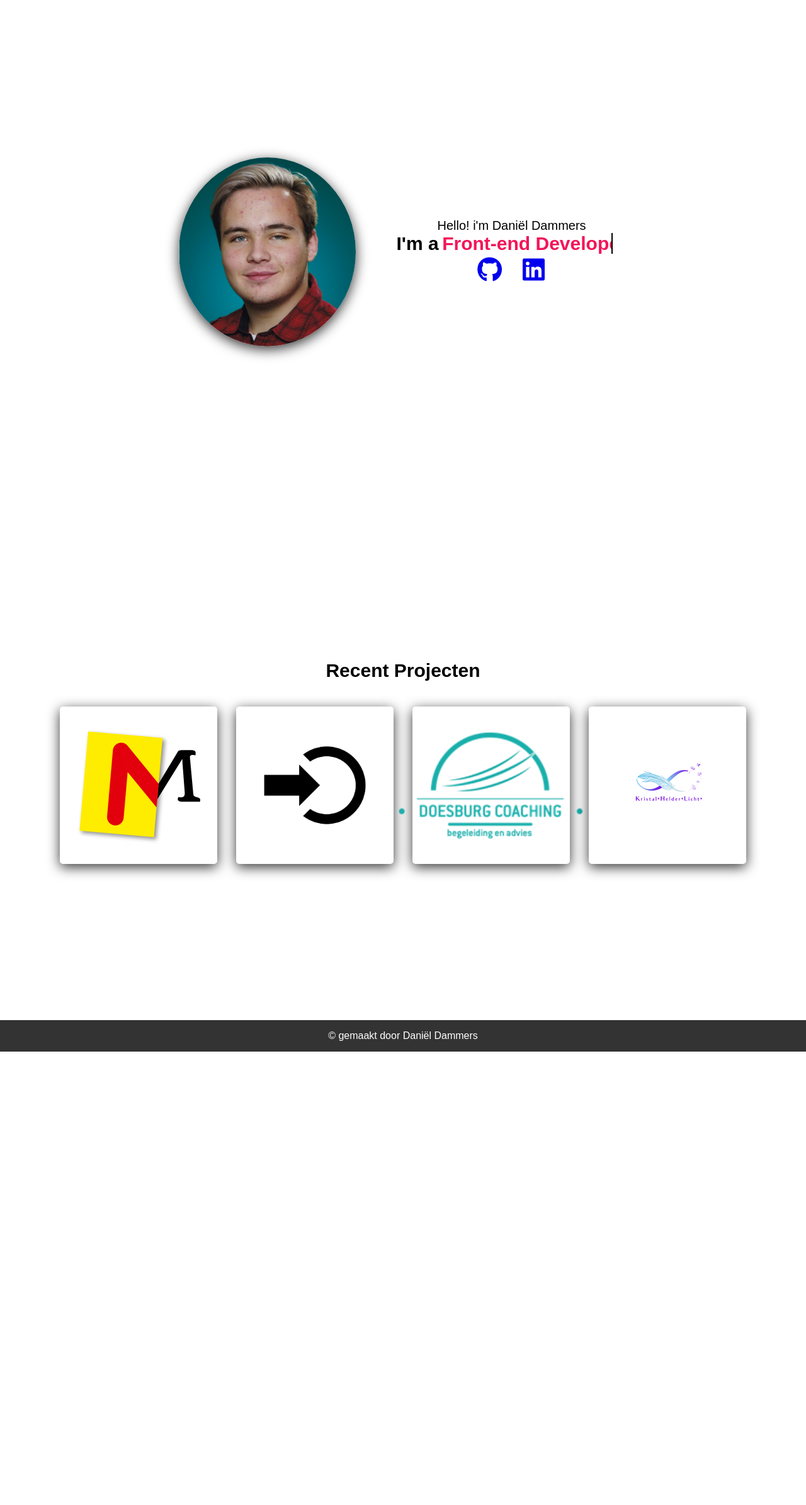
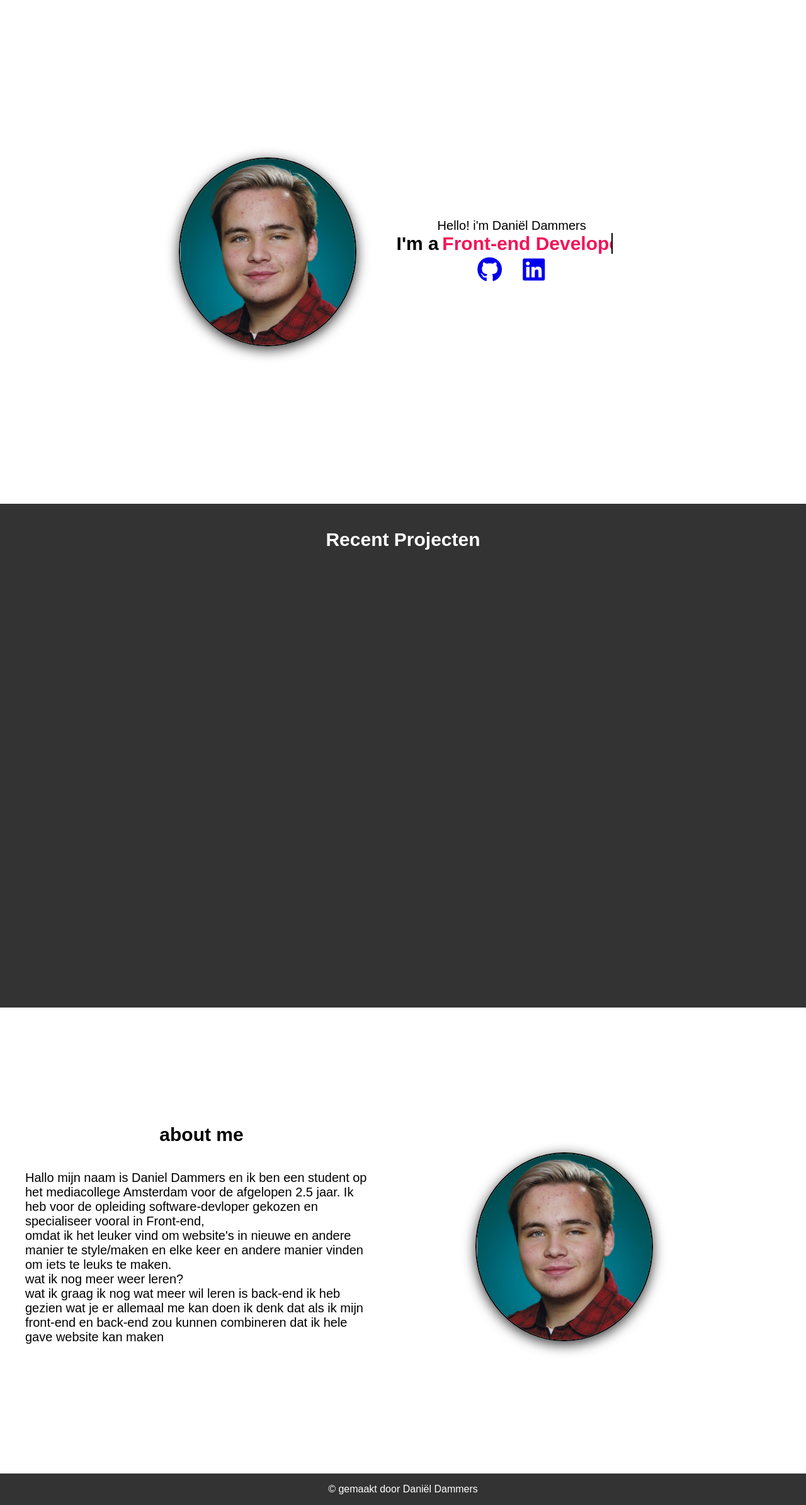
Before and after one commit to DDammers-MA/portfolio, a PHP site: page / in a window 1280 px wide. Shown: the part 80-2470 px from the top of the page at 63% size. Before the commit the page ends 1750 px from the top, so only its background shows below. Run offline with PHP 8.4, Linux system fonts and the light colour scheme; data that the repository does not hold is empty; a stand-in replaces the project's code that opens the database connection; some libraries are stand-ins or nearby versions.

Commit message:
small update

```diff
--- a/css/style.css
+++ b/css/style.css
@@ -57,9 +57,40 @@ body {
   padding: 1rem;
 }
 
+.container .text {
+  position: relative;
+  color: #F31559;
+  font-size: 3rem;
+  font-weight: 600;
+}
+
+.container .text.first__text {
+  color: black;
+}
+
+.text.second__text::before {
+  content: "";
+  position: absolute;
+  top: 0;
+  left: 0;
+  height: 100%;
+  width: 100%;
+  background: white;
+  border-left: 0.2rem solid black;
+  animation: animate 4s steps(12) infinite;
+}
+
+@keyframes animate {
+  40%, 60% {
+    left: 100%;
+  }
+  100% {
+    left: 0;
+  }
+}
 .main {
   flex-grow: 1;
-  overflow: auto;
+  overflow: hidden;
 }
 .main__article {
   flex-grow: 2;
@@ -73,6 +104,7 @@ body {
   border-radius: 1rem;
   box-shadow: 0 0.5rem 2rem 0 rgba(0, 0, 0, 0.8);
   object-fit: contain;
+  border: 0.2rem solid rgb(0, 0, 0);
   border-radius: 50%;
 }
 .main__text {
@@ -106,50 +138,23 @@ body {
   height: 90vh;
 }
 
-.container .text {
-  position: relative;
-  color: #F31559;
-  font-size: 3rem;
-  font-weight: 600;
-}
-
-.container .text.first__text {
-  color: black;
-}
-
-.text.second__text::before {
-  content: "";
-  position: absolute;
-  top: 0;
-  left: 0;
-  height: 100%;
-  width: 100%;
-  background: white;
-  border-left: 0.2rem solid black;
-  animation: animate 4s steps(12) infinite;
-}
-
-@keyframes animate {
-  40%, 60% {
-    left: 100%;
-  }
-  100% {
-    left: 0;
-  }
-}
 .Projecten {
   min-height: 100vh;
   margin-bottom: 2rem; /* Add margin to create space between Projecten and the footer */
   height: auto;
-  display: flex;
-  align-items: center;
-  justify-content: center;
   flex-direction: column;
+}
+.Projecten--main {
+  color: white;
+  background: #333;
 }
 .Projecten__title {
   padding: 2rem;
   padding-top: 4rem;
   font-size: 150%;
+  display: flex;
+  align-items: center;
+  justify-content: center;
 }
 .Projecten__ul {
   gap: 3rem;
@@ -165,11 +170,13 @@ body {
   align-items: center;
   justify-content: center;
   flex-direction: column;
+  background: white;
   height: 25rem;
   width: 25rem;
   box-shadow: 0 0.5rem 2rem 0 rgba(0, 0, 0, 0.8);
   border-radius: 0.5rem;
   transition: all 0.2s;
+  border: 0.2rem solid rgb(0, 0, 0);
 }
 .Projecten__li:hover {
   cursor: pointer;
@@ -185,6 +192,55 @@ body {
 }
 .Projecten__img {
   height: 20rem;
+}
+
+.aboutMe {
+  height: 90vh;
+  display: flex;
+  align-items: center;
+  justify-content: flex-start;
+}
+.aboutMe__left {
+  display: flex;
+  align-items: center;
+  justify-content: center;
+  flex-direction: column;
+  width: 50%;
+}
+.aboutMe__title {
+  display: flex;
+  align-items: center;
+  justify-content: center;
+  width: 100%;
+}
+.aboutMe__text {
+  display: flex;
+  align-items: center;
+  justify-content: center;
+  padding: 4rem;
+}
+.aboutMe__right {
+  width: 40%;
+  display: flex;
+  align-items: center;
+  justify-content: center;
+  flex-direction: column;
+}
+.aboutMe__list {
+  list-style: none;
+  display: flex;
+  align-items: center;
+  justify-content: center;
+  flex-wrap: wrap;
+  gap: 2rem;
+}
+.aboutMe__items {
+  display: flex;
+  align-items: center;
+  justify-content: center;
+  height: 10rem;
+  aspect-ratio: 1/1;
+  background: black;
 }
 
 .footer {
--- a/index.html
+++ /dev/null
@@ -1,66 +0,0 @@
-<!DOCTYPE html>
-<html lang="en">
-
-<head>
-    <meta charset="UTF-8">
-    <meta name="viewport" content="width=device-width, initial-scale=1.0">
-    <script src="https://kit.fontawesome.com/e0075003b5.js" crossorigin="anonymous"></script>
-    <link rel="stylesheet" href="css/style.css">
-    <title>Document</title>
-</head>
-
-<body>
-    <header class="header">
-        <nav class="header__nav">
-            <ul class="header__ul">
-                <li class="header__li header__li--home"><a class="header__link" href="./index.html">Home</a></li>
-                <li class="header__li"><a class="header__link" href="./projecten.php">Projecten</a></li>
-                <li class="header__li"><a class="header__link" href="">About me</a></li>
-                <li class="header__li header__li"><a class="header__link header__link--contact" href="">contact</a></li>
-
-            </ul>
-        </nav>
-    </header>
-
-    <main class="main">
-        <article class="main__article">
-
-            <img class="main__img" src="img/foto Daniel (2).jpg" alt="">
-
-
-            <div class="main__text">
-                <p>Hello! i'm Daniël Dammers</p>
-                <ul class="container">
-                    <span class="text first__text">I'm a</span>
-                    <span class="text second__text">Front-end Developer </span>
-                </ul>
-
-                <ul class="main__socials">
-                    <li class="main__social"><a target="_blank" href="https://github.com/DDammers-MA"><i class="fa-brands fa-github fa-2xl"></i></a></li>
-                    <li class="main__social"><a target="_blank" href="https://www.linkedin.com/in/dani%C3%ABl-d-17093a23b/"><i class="fa-brands fa-linkedin fa-2xl"></i></a></li>
-                </ul>
-
-            </div>
-
-
-        </article>
-
-        <article class="Projecten">
-            <h3 class="Projecten__title">Recent Projecten</h3>
-
-            <ul class="Projecten__ul">
-                <li class="Projecten__li"><img class="Projecten__img" src="img/Markant.png" alt=""></li>
-                <li class="Projecten__li"><img class="Projecten__img" src="img/inputoutput.png" alt=""></li>
-                <li class="Projecten__li"><img class="Projecten__img" src="img/doesburg_coaching.png" alt=""></li>
-                <li class="Projecten__li"><img class="Projecten__img" src="img/Kristal_Helder_licht.png" alt=""></li>
-
-            </ul>
-        </article>
-    </main>
-
-    <footer class="footer">
-        <p>&copy; gemaakt door Daniël Dammers</p>
-    </footer>
-</body>
-
-</html>
--- /dev/null
+++ b/index.php
@@ -0,0 +1,97 @@
+<?php
+require 'config.php';
+require 'function.php';
+$connection = dbConnect();
+
+$sql = "SELECT id, naam, img FROM projecten LIMIT 4"; // Use the correct table name 'projecten'
+$stmt = $connection->prepare($sql);
+$stmt->execute();
+$projects = $stmt->fetchAll(PDO::FETCH_ASSOC);
+?>
+
+<!DOCTYPE html>
+<html lang="en">
+
+<head>
+    <meta charset="UTF-8">
+    <meta name="viewport" content="width=device-width, initial-scale=1.0">
+    <script src="https://kit.fontawesome.com/e0075003b5.js" crossorigin="anonymous"></script>
+    <link rel="stylesheet" href="css/style.css">
+    <title>Document</title>
+</head>
+
+<body>
+    <header class="header">
+        <nav class="header__nav">
+            <ul class="header__ul">
+                <li class="header__li header__li--home"><a class="header__link" href="./index.php">Home</a></li>
+                <li class="header__li"><a class="header__link" href="./projecten.php">Projecten</a></li>
+                <li class="header__li"><a class="header__link" href="#AboutMe">About me</a></li>
+                <li class="header__li header__li"><a class="header__link header__link--contact" href="">contact</a></li>
+
+            </ul>
+        </nav>
+    </header>
+
+    <main class="main">
+        <article class="main__article">
+
+            <img class="main__img" src="img/foto Daniel (2).jpg" alt="">
+
+
+            <div class="main__text">
+                <p>Hello! i'm Daniël Dammers</p>
+                <ul class="container">
+                    <span class="text first__text">I'm a</span>
+                    <span class="text second__text">Front-end Developer </span>
+                </ul>
+
+                <ul class="main__socials">
+                    <li class="main__social"><a target="_blank" href="https://github.com/DDammers-MA"><i class="fa-brands fa-github fa-2xl"></i></a></li>
+                    <li class="main__social"><a target="_blank" href="https://www.linkedin.com/in/dani%C3%ABl-d-17093a23b/"><i class="fa-brands fa-linkedin fa-2xl"></i></a></li>
+                </ul>
+
+            </div>
+
+
+        </article>
+
+        <article class="Projecten Projecten--main">
+            <h3 class="Projecten__title">Recent Projecten</h3>
+
+            <ul class="Projecten__ul">
+            <?php foreach ($projects as $project): ?>
+        <li class="Projecten__li">
+            <a class="Projecten__Link" href="project.php?id=<?php echo $project['id']; ?>"> <!-- Add a link to the project detail page -->
+                <img class="Projecten__img" src="<?php echo $project['img']; ?>" alt="hallo">
+                <?php echo $project['naam']; ?>
+            </a>
+        </li>
+    <?php endforeach; ?>
+            </ul>
+        </article>
+
+        <article id="AboutMe" class="aboutMe">
+         <section class="aboutMe__left">
+            <h2 class="aboutMe__title"> about me</h1>
+                <p class="aboutMe__text">
+                    Hallo mijn naam is Daniel Dammers en ik ben een student op het mediacollege Amsterdam voor de afgelopen 2.5 jaar. Ik heb voor de opleiding software-devloper gekozen en specialiseer vooral in Front-end,<br>
+                    omdat ik het leuker vind om website's in nieuwe en andere manier te style/maken en elke keer en andere manier vinden om iets te leuks te maken. <br>
+                    wat ik nog meer weer leren?<br>
+                    wat ik graag ik nog wat meer wil leren is back-end ik heb gezien wat je er allemaal me kan doen ik denk dat als ik mijn front-end en back-end zou kunnen combineren dat ik hele gave website kan maken
+                </p>
+         </section>
+
+         <section class="aboutMe__right">
+            <img class="main__img" src="img/foto Daniel (2).jpg" alt="">
+         </section>
+        </article>
+    </main>
+
+    <footer class="footer">
+        <p>&copy; gemaakt door Daniël Dammers</p>
+
+    </footer>
+</body>
+
+</html>
--- a/project.php
+++ b/project.php
@@ -26,7 +26,7 @@ $project = $stmt->fetch(PDO::FETCH_ASSOC);
 <header class="header">
         <nav class="header__nav">
             <ul class="header__ul">
-                <li class="header__li header__li--home"><a class="header__link" href="./index.html">Home</a></li>
+                <li class="header__li header__li--home"><a class="header__link" href="./index.php">Home</a></li>
                 <li class="header__li"><a class="header__link" href="./projecten.php">Projecten</a></li>
                 <li class="header__li"><a class="header__link" href="">About me</a></li>
                 <li class="header__li header__li"><a class="header__link header__link--contact" href="">contact</a></li>
--- a/projecten.php
+++ b/projecten.php
@@ -23,7 +23,7 @@ $projects = $stmt->fetchAll(PDO::FETCH_ASSOC);
 <header class="header">
         <nav class="header__nav">
             <ul class="header__ul">
-                <li class="header__li header__li--home"><a class="header__link" href="./index.html">Home</a></li>
+                <li class="header__li header__li--home"><a class="header__link" href="./index.php">Home</a></li>
                 <li class="header__li"><a class="header__link" href="./projecten.php">Projecten</a></li>
                 <li class="header__li"><a class="header__link" href="">About me</a></li>
                 <li class="header__li header__li"><a class="header__link header__link--contact" href="">contact</a></li>
--- /dev/null
+++ b/scss/componets/AboutMe/AboutMe.scss
@@ -0,0 +1,65 @@
+.aboutMe {
+    height: 90vh;
+
+    display: flex;
+    align-items: center;
+    justify-content: flex-start;
+
+
+
+
+    &__left{
+     display: flex;
+     align-items: center;
+     justify-content: center;
+     flex-direction: column;
+     width: 50%;
+    }
+
+
+    &__title {
+        display: flex;
+        align-items: center;
+        justify-content: center;
+        width: 100%;
+    }
+
+    &__text {
+        display: flex;
+        align-items: center;
+        justify-content: center;
+      padding: 4rem;
+
+    }
+
+
+    &__right{
+        width: 40%;
+        display: flex;
+        align-items: center;
+        justify-content: center;
+        flex-direction: column;
+    }
+
+    &__list{
+
+list-style: none;
+
+display: flex;
+align-items: center;
+justify-content: center;
+flex-wrap: wrap;
+
+gap: 2rem;
+
+    }
+
+    &__items{
+        display: flex;
+        align-items: center;
+        justify-content: center;
+    height: 10rem;
+    aspect-ratio: 1/1;
+background: black;
+    }
+}
--- a/scss/componets/main/main.scss
+++ b/scss/componets/main/main.scss
@@ -1,23 +1,25 @@
-
+@use "../../abstracts/animations";
 .main {
     flex-grow: 1;
-    overflow: auto;
+    overflow: hidden;
+
+
 
     &__article {
          flex-grow: 2;
   display: flex;
   align-items: center;
+
   justify-content: center;
   min-height: 100vh;
-
-    }
+ }
 
     &__img {
         height: 30rem;
         border-radius: 1rem;
         box-shadow: 0 0.5rem 2rem 0 rgba(0, 0, 0, 0.8);
         object-fit: contain;
-
+        border: 0.2rem solid rgb(0, 0, 0);
         border-radius: 50%;
 
     }
--- a/scss/componets/projecten/projecten.scss
+++ b/scss/componets/projecten/projecten.scss
@@ -2,20 +2,28 @@
 min-height: 100vh;
   margin-bottom: 2rem; /* Add margin to create space between Projecten and the footer */
   height: auto;
-  display: flex;
-  align-items: center;
-  justify-content: center;
+
   flex-direction: column;
+
+  &--main{
+    color: white;
+  background: #333;
+
+ }
 
   &__title {
     padding: 2rem;
     padding-top:4rem ;
     font-size: 150%;
+    display: flex;
+    align-items: center;
+    justify-content: center;
 
 
   }
 
   &__ul {
+
     gap: 3rem;
     flex-wrap: wrap;
     display: flex;
@@ -24,6 +32,8 @@ min-height: 100vh;
     list-style: none;
     padding: 2rem;
 
+
+
   }
 
   &__li {
@@ -31,11 +41,13 @@ min-height: 100vh;
     align-items: center;
     justify-content: center;
     flex-direction: column;
+    background: white;
     height: 25rem;
     width: 25rem;
 box-shadow: 0 0.5rem 2rem 0 rgba(0, 0, 0,0.8);
 border-radius: 0.5rem;
 transition: all 0.2s;
+border: 0.2rem solid rgb(0, 0, 0);
 
 &:hover{
   cursor: pointer;
--- a/scss/style.scss
+++ b/scss/style.scss
@@ -3,6 +3,7 @@
 @use "./componets/header/header";
 @use "./componets/main/main";
 @use "./componets/projecten/projecten";
+@use "./componets/AboutMe/AboutMe";
 @use "./componets/footer/footer";
 @use "./componets/project/project";
 @use "./abstracts/animations";
```
Also changed, not shown: other parts of scss/componets/main/main.scss (+0 -32 lines), css/stule.css (deleted, +0 -28 lines), scss/abstracts/animations.scss (+33 -0 lines), img/doesburg_coaching.png (deleted), img/doesburg_coaching.webp (added), img/pro.jpg (added), scss/base.scss (line endings or trailing spaces), 2 other files.
